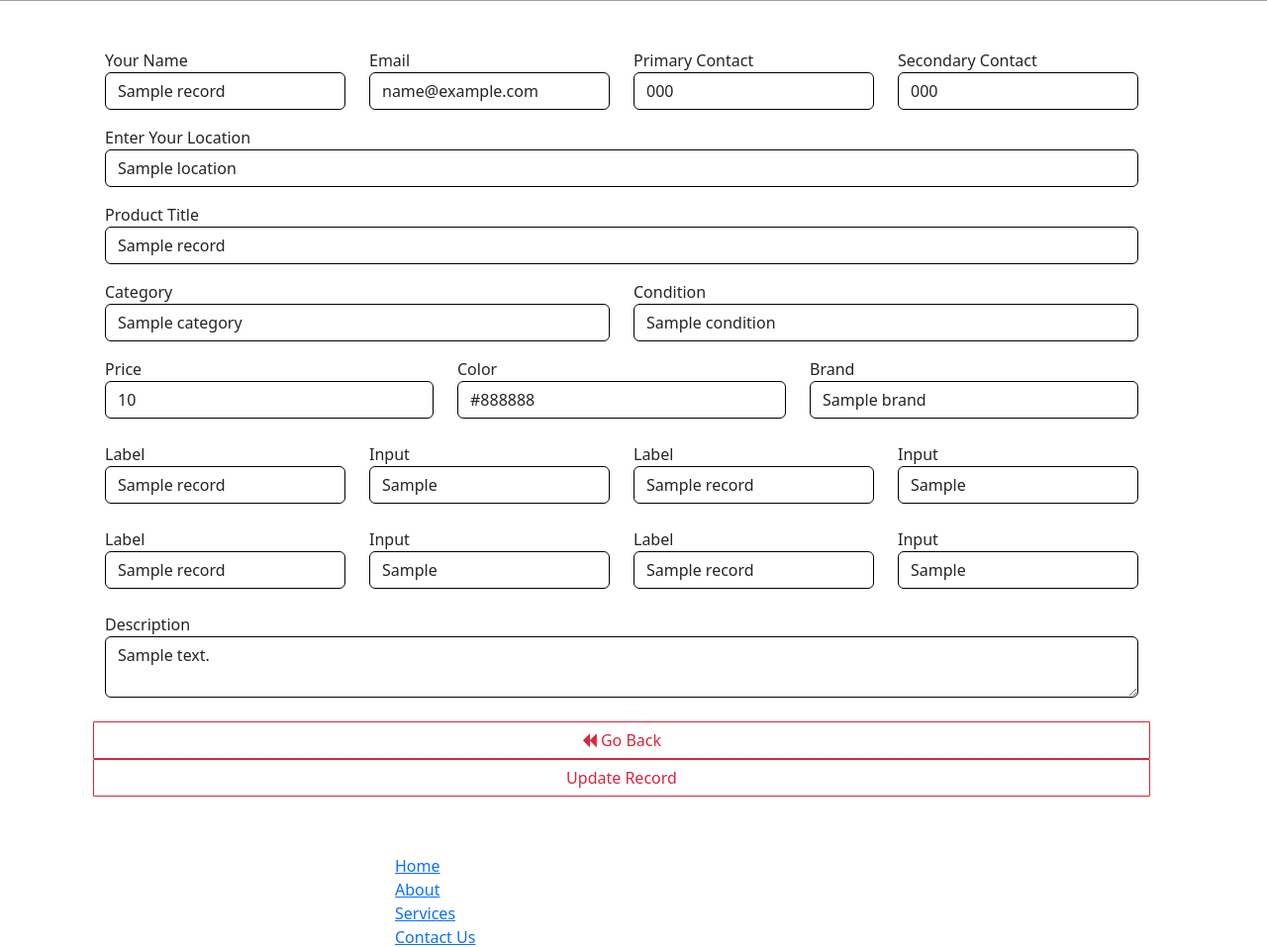
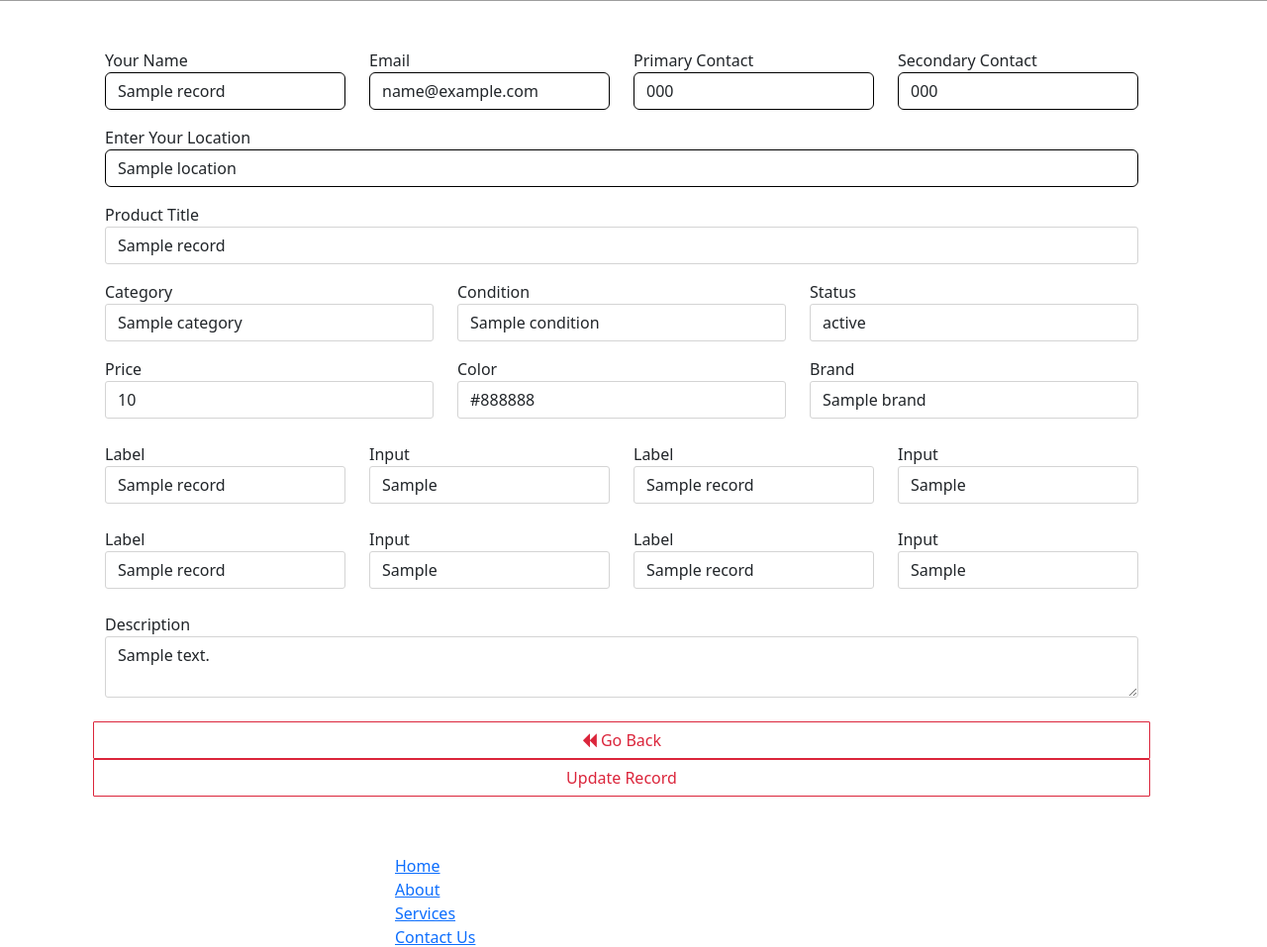
Before and after one commit to Sohaib-Aslamm/dronza, a Django app: template home/templates/update/customerProducts.html in a window 1280 px wide. Shown: the part 479-1436 px from the top of the page at 99% size. Run offline with Django 3.2, Linux system fonts and the light colour scheme; the template is opened without the code that fills it: most values are stand-ins (such as "Sample title", 1, 10 or a date in 2020); some libraries are stand-ins or nearby versions; some web fonts are replaced; grey boxes are pictures that could not be loaded.

Commit message:
chnages in product and seller product

```diff
--- a/home/models.py
+++ b/home/models.py
@@ -4,8 +4,6 @@ import django.utils.timezone
 from ckeditor.fields import RichTextField
 from dronzaPanel.models import Products, droneParts, userBlog
 # Create your models here.
-
-
 
 
 droneCategory = (
@@ -93,6 +91,7 @@ class sellYourDrone(models.Model):
     color = models.CharField(max_length=100, default="")
     condition = models.CharField(max_length=100, default="")
     category = models.CharField(max_length=100, default="")
+    status = models.CharField(max_length=100, default="")
     label1 = models.CharField(max_length=100, default="N/A", null=True)
     label2 = models.CharField(max_length=100, default="N/A", null=True)
     label3 = models.CharField(max_length=100, default="N/A", null=True)
--- a/home/templates/baseHome.html
+++ b/home/templates/baseHome.html
@@ -338,17 +338,5 @@
 <script  src="{% static 'Assets/dronza_plugins/revolution/revolution/js/jquery.themepunch.revolution.min.js' %}"></script>
 <script  src="{% static 'Assets/dronza_plugins/revolution/revolution/js/extensions/revolution-plugin.js' %}"></script>
 <script  src="{% static 'Assets/dronza_js/rev-script-3.js' %}"></script>
-<script src="https://polyfill.io/v3/polyfill.min.js?version=3.52.1&features=fetch"></script>
-<script src="https://js.stripe.com/v3/"></script>
-
-<!-- Google tag (gtag.js) -->
-<script async src="https://www.googletagmanager.com/gtag/js?id=G-XMD0BZ3WF8"></script>
-<script>
-  window.dataLayer = window.dataLayer || [];
-  function gtag(){dataLayer.push(arguments);}
-  gtag('js', new Date());
-
-  gtag('config', 'G-XMD0BZ3WF8');
-</script>
 
 </html>
--- a/home/templates/dronzashopDetails.html
+++ b/home/templates/dronzashopDetails.html
@@ -68,7 +68,7 @@
                         <div class="col-lg-6 col-md-12">
                         	<div class="product-detail-info p-a30">
                                 <div class="single-product-title ">
-                                    <h2 class="post-title"><a href="javascript:void(0);">{{ shpDetail.name }}</a></h2>
+                                    <h4 class="post-title">{{ shpDetail.name }}</h4>
                                 </div>
                                 <div class="product-single-price">
                                 	<span class="p-single-old-price">{{ shpDetail.currency }} {{ shpDetail.cPrice }}</span>
--- a/home/templates/sellDrone_Detail.html
+++ b/home/templates/sellDrone_Detail.html
@@ -15,7 +15,7 @@
                 <div class="wt-bnr-inr-entry">
                     <div class="banner-title-outer">
                         <div class="banner-title-name">
-                        		<h2 class="site-text-white">Dronza Product Detail</h2>
+                            <h2 class="site-text-white">Seller Product Detail</h2>
                         </div>
                     </div>
                     <!-- BREADCRUMB ROW -->
@@ -68,7 +68,7 @@
                 <div class="col-lg-6 col-md-12">
                     <div class="product-detail-info p-a30">
                         <div class="single-product-title ">
-                                    <h2 class="post-title"><a href="javascript:void(0);">{{ rec.title }}</a></h2>
+                            <h4 class="post-title">{{ rec.title }}</h4>
                         </div>
                         <div class="product-single-price">
                             <span class="p-single-new-price">Price: {{ rec.price }}</span>
--- a/home/templates/update/customerProducts.html
+++ b/home/templates/update/customerProducts.html
@@ -93,15 +93,15 @@
                                         <div class="col-12">
                                             <label>Product Title</label>
                                             <input type="text" class="form-control" name="title" required="required"
-                                       value="{{ Record.title }}" style="border: 1px solid #000000;">
+                                                   value="{{ Record.title }}" style="border: 1px solid #D4D4D4; border-radius: 3px;">
                                         </div>
 
                                     </div>
 
                                     <div class="row mb-3">
-                            <div class="col-6">
+                                        <div class="col-4">
                                             <label>Category</label>
-                                <select class="form-control" name="category" required style="border: 1px solid #000000;">
+                                            <select class="form-control" name="category" required style="border: 1px solid #D4D4D4; border-radius: 3px;">
                                                 <option value="{{ Record.category }}">{{ Record.category }}</option>
                                                 <option value="Metal">Metal</option>
                                                 <option value="Fabric">Fabric</option>
@@ -112,13 +112,21 @@
                                                 <option value="Other">Other</option>
                                             </select>
                                         </div>
-                            <div class="col-6">
+                                        <div class="col-4">
                                             <label>Condition</label>
-                                <select class="form-control" name="condition" required style="border: 1px solid #000000;">
+                                            <select class="form-control" name="condition" required style="border: 1px solid #D4D4D4; border-radius: 3px;">
                                                 <option value="{{ Record.condition }}">{{ Record.condition }}</option>
                                                 <option value="Mint">Mint</option>
                                                 <option value="Good">Good</option>
                                                 <option value="Excellent">Excellent</option>
+                                            </select>
+                                        </div>
+                                        <div class="col-4">
+                                            <label>Status</label>
+                                            <select class="form-control" name="status" required style="border: 1px solid #D4D4D4; border-radius: 3px; border-radius: 3px;">
+                                                <option value="{{ Record.status }}">{{ Record.status }}</option>
+                                                <option value="Available">Available</option>
+                                                <option value="Sold">Sold</option>
                                             </select>
                                         </div>
 
@@ -131,19 +139,19 @@
                                         <div class="col-4">
                                             <label>Price</label>
                                             <input type="text" class="form-control" name="price" required="required"
-                                      value="{{ Record.price }}" style="border: 1px solid #000000;">
+                                                   value="{{ Record.price }}" style="border: 1px solid #D4D4D4; border-radius: 3px;">
                                         </div>
 
                                         <div class="col-4">
                                             <label>Color</label>
                                             <input type="text" class="form-control" name="color" required="required"
-                                      value="{{ Record.color }}" style="border: 1px solid #000000;">
+                                                   value="{{ Record.color }}" style="border: 1px solid #D4D4D4; border-radius: 3px;">
                                         </div>
 
                                         <div class="col-4">
                                             <label>Brand</label>
                                             <input type="text" class="form-control" name="brand" required="required"
-                                      value="{{ Record.brand }}" style="border: 1px solid #000000;">
+                                                   value="{{ Record.brand }}" style="border: 1px solid #D4D4D4; border-radius: 3px;">
                                         </div>
 
                                     </div>
@@ -153,19 +161,19 @@
 
                                         <div class="col-3">
                                             <label>Label</label>
-                                <input type="text" class="form-control" name="label1" value="{{ Record.label1 }}" style="border: 1px solid #000000;">
+                                            <input type="text" class="form-control" name="label1" value="{{ Record.label1 }}" style="border: 1px solid #D4D4D4; border-radius: 3px;">
                                         </div>
                                         <div class="col-3">
                                             <label>Input</label>
-                                <input type="text" class="form-control" name="input1" value="{{ Record.input1 }}" style="border: 1px solid #000000;">
+                                            <input type="text" class="form-control" name="input1" value="{{ Record.input1 }}" style="border: 1px solid #D4D4D4; border-radius: 3px;">
                                         </div>
                                         <div class="col-3">
                                             <label>Label</label>
-                                <input type="text" class="form-control" name="label2" value="{{ Record.label2 }}" style="border: 1px solid #000000;">
+                                            <input type="text" class="form-control" name="label2" value="{{ Record.label2 }}" style="border: 1px solid #D4D4D4; border-radius: 3px;">
                                         </div>
                                         <div class="col-3">
                                             <label>Input</label>
-                                <input type="text" class="form-control" name="input2" value="{{ Record.input2 }}" style="border: 1px solid #000000;">
+                                            <input type="text" class="form-control" name="input2" value="{{ Record.input2 }}" style="border: 1px solid #D4D4D4; border-radius: 3px;">
                                         </div>
 
                                     </div>
@@ -175,19 +183,19 @@
 
                                         <div class="col-3">
                                             <label>Label</label>
-                                <input type="text" class="form-control" name="label3" value="{{ Record.label3 }}" style="border: 1px solid #000000;">
+                                            <input type="text" class="form-control" name="label3" value="{{ Record.label3 }}" style="border: 1px solid #D4D4D4; border-radius: 3px;">
                                         </div>
                                         <div class="col-3">
                                             <label>Input</label>
-                                <input type="text" class="form-control" name="input3" value="{{ Record.input3 }}" style="border: 1px solid #000000;">
+                                            <input type="text" class="form-control" name="input3" value="{{ Record.input3 }}" style="border: 1px solid #D4D4D4; border-radius: 3px;">
                                         </div>
                                         <div class="col-3">
                                             <label>Label</label>
-                                <input type="text" class="form-control" name="label4" value="{{ Record.label4 }}" style="border: 1px solid #000000;">
+                                            <input type="text" class="form-control" name="label4" value="{{ Record.label4 }}" style="border: 1px solid #D4D4D4; border-radius: 3px;">
                                         </div>
                                         <div class="col-3">
                                             <label>Input</label>
-                                <input type="text" class="form-control" name="input4" value="{{ Record.input4 }}" style="border: 1px solid #000000;">
+                                            <input type="text" class="form-control" name="input4" value="{{ Record.input4 }}" style="border: 1px solid #D4D4D4; border-radius: 3px;">
                                         </div>
 
                                     </div>
@@ -196,7 +204,7 @@
                                     <div class="row mb-4">
                                         <div class="col-12">
                                             <label>Description</label>
-                                <textarea type="text" class="form-control" name="description" required style="border: 1px solid #000000;">{{ Record.description }}</textarea>
+                                            <textarea type="text" class="form-control" name="description" required style="border: 1px solid #D4D4D4; border-radius: 3px;">{{ Record.description }}</textarea>
                                         </div>
 
                                     </div>
--- a/home/views.py
+++ b/home/views.py
@@ -155,6 +155,7 @@ def customerProduct(request):
         brand = request.POST.get('brand')
         color = request.POST.get('color')
         condition = request.POST.get('condition')
+        status = request.POST.get('status')
         label1 = request.POST.get('label1')
         input1 = request.POST.get('input1')
         label2 = request.POST.get('label2')
@@ -167,7 +168,7 @@ def customerProduct(request):
         thumbnail = request.FILES['thumbnail']
 
         sv = sellYourDrone(name=name, email=email, sPhone=sPhone, pPhone=pPhone, location=location, title=title,
-                           price=price, category=category, brand=brand, color=color,
+                           price=price, category=category, brand=brand, color=color, status=status,
                            condition=condition, label1=label1, input1=input1, label2=label2, input2=input2,
                            label3=label3, input3=input3, label4=label4, input4=input4, description=description,
                            thumbnail=thumbnail, user_id=user_id)
@@ -194,7 +195,7 @@ def customerProduct(request):
 
 
 def sellDrones(request):
-    sellerProducts = sellYourDrone.objects.all()
+    sellerProducts = sellYourDrone.objects.filter(status='Available')
     paginator = Paginator(sellerProducts, 8)
     pageNo = request.GET.get('page')
     sellerProductsFINAL = paginator.get_page(pageNo)
@@ -522,6 +523,7 @@ def UpdatebyUUID(request, uuid, type):
             Record.price = request.POST.get('price')
             Record.color = request.POST.get('color')
             Record.brand = request.POST.get('brand')
+            Record.status = request.POST.get('status')
             Record.label1 = request.POST.get('label1')
             Record.input1 = request.POST.get('input1')
             Record.label2 = request.POST.get('label2')
```
Also changed, not shown: home/templates/customerProducts.html (+31 -24 lines). Lines whose indentation alone changed are shown as unchanged.
